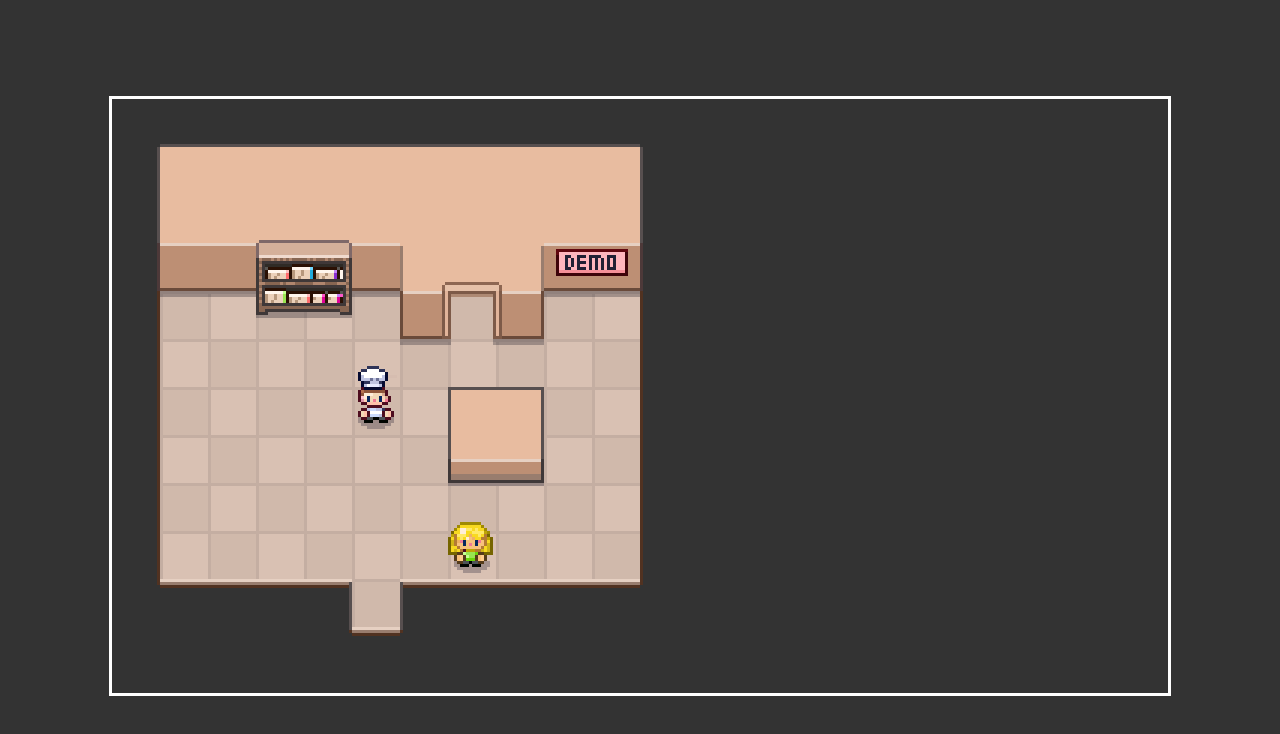
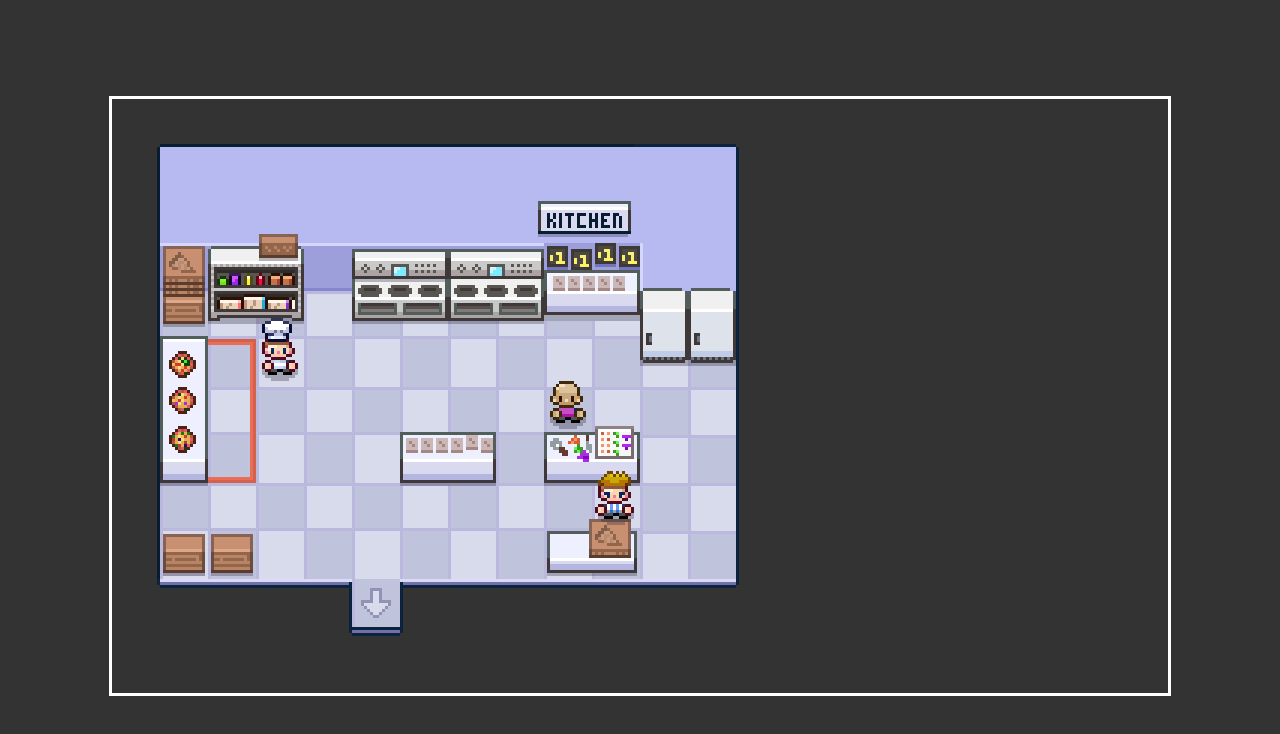
Before and after one commit to FlorianCohenJoly/rpg_project, a plain HTML site: page index.html in a window 1280 px wide. Drawn offline with Linux system fonts and the light colour scheme.

Commit message:
add overworldMap

```diff
--- a/GameObject.js
+++ b/GameObject.js
@@ -4,9 +4,7 @@ class GameObject {
         this.y = config.y || 0;
         this.sprite = new Sprite({
             gameObject: this,
-            src: config.src || '/images/characters/people/hero.png',
+            src: config.src || "/images/characters/people/hero.png",
         });
-
-
     }
 }
--- a/Overworld.js
+++ b/Overworld.js
@@ -1,44 +1,37 @@
 class Overworld {
     constructor(config) {
         this.element = config.element;
-        this.canvas = this.element.querySelector('.game-canvas');
-        this.ctx = this.canvas.getContext('2d');
+        this.canvas = this.element.querySelector(".game-canvas");
+        this.ctx = this.canvas.getContext("2d");
+        this.maps = null;
     }
 
+    startGameLoop() {
+        const step = () => {
+
+            // Clear the canvas
+            this.ctx.clearRect(0, 0, this.canvas.width, this.canvas.height);
+
+            // Draw Lower layer
+            this.maps.drawLowerImage(this.ctx);
+
+            // Draw Game Objects
+            Object.values(this.maps.gameObjects).forEach(object => {
+                object.sprite.draw(this.ctx);
+            });
+
+            // Draw Upper layer
+            this.maps.drawUpperImage(this.ctx);
+
+            requestAnimationFrame(() => {
+                step();
+            });
+        };
+        step();
+    }
 
     init() {
-
-        // ------- Le premier element sera en arriere plan, le dernier en premier plan --------- //
-
-
-        // Create background image
-        const image = new Image();
-        image.onload = () => {
-            this.ctx.drawImage(image, 0, 0);
-        };
-        image.src = '/images/maps/DemoLower.png';
-
-
-        // Place some Game Objects
-
-        const hero = new GameObject({
-            x: 5,
-            y: 6,
-        })
-
-        const npc1 = new GameObject({
-            x: 7,
-            y: 9,
-            src: '/images/characters/people/npc1.png',
-
-        })
-
-
-        setTimeout(() => {
-            hero.sprite.draw(this.ctx);
-            npc1.sprite.draw(this.ctx);
-
-        }, 200);
-
+        this.maps = new OverworldMap(window.OverworldMap.Kitchen);
+        this.startGameLoop();
     }
 }
--- /dev/null
+++ b/OverworldMap.js
@@ -0,0 +1,61 @@
+class OverworldMap {
+    constructor(config) {
+        this.gameObjects = config.gameObjects;
+
+        this.lowerImage = new Image();
+        this.lowerImage.src = config.lowerSrc;
+
+        this.upperImage = new Image();
+        this.upperImage.src = config.upperSrc;
+    }
+
+    drawLowerImage(ctx) {
+        ctx.drawImage(this.lowerImage, 0, 0);
+    }
+
+    drawUpperImage(ctx) {
+        ctx.drawImage(this.upperImage, 0, 0);
+    }
+}
+
+
+window.OverworldMap = {
+    DemoRoom: {
+        lowerSrc: '/images/maps/DemoLower.png',
+        upperSrc: '/images/maps/DemoUpper.png',
+        gameObjects: {
+            hero: new GameObject({
+                x: 5,
+                y: 6,
+            }),
+            npc1: new GameObject({
+                x: 7,
+                y: 9,
+                src: '/images/characters/people/npc1.png',
+            }),
+        }
+
+    },
+    Kitchen: {
+        lowerSrc: '/images/maps/KitchenLower.png',
+        upperSrc: '/images/maps/KitchenUpper.png',
+        gameObjects: {
+            hero: new GameObject({
+                x: 3,
+                y: 5,
+            }),
+            npcA: new GameObject({
+                x: 9,
+                y: 6,
+                src: '/images/characters/people/npc2.png',
+            }),
+            npcB: new GameObject({
+                x: 10,
+                y: 8,
+                src: '/images/characters/people/npc3.png',
+            }),
+
+        }
+
+    }
+}
--- a/index.html
+++ b/index.html
@@ -13,6 +13,7 @@
     <script src="/Overworld.js"></script>
     <script src="/GameObject.js"></script>
     <script src="/Sprite.js"></script>
+    <script src="/OverworldMap.js"></script>
     <script src="/init.js"></script>
   </body>
 </html>
```
Also changed, not shown: Sprite.js (+5 -22 lines), 1 other file.
